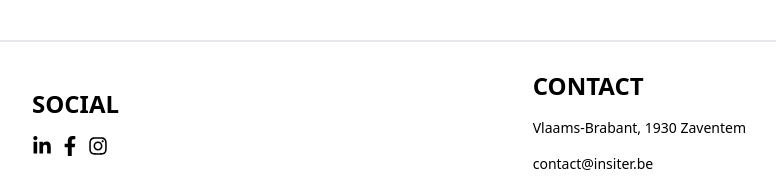
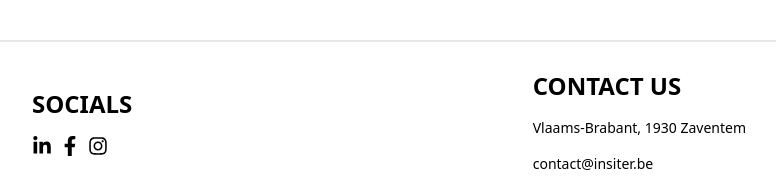
Before and after one commit to MichaelFJ98/DeMannekesFC, a React (Create React App) app in the folder demannekesfc/: page / in a window 1280 px wide. Shown: the part 3646-3832 px from the top of the page, without its empty margins (251-1027 px from the left). Built offline with nearby package versions, Linux system fonts and the light colour scheme; what tailwindcss-bg-patterns would draw is missing.

Commit message:
Update Footer.js

```diff
--- a/demannekesfc/src/components/footer/Footer.js
+++ b/demannekesfc/src/components/footer/Footer.js
@@ -13,7 +13,7 @@ export default function Footer() {
       <Fade duration={1500}>
         <div className="py-7 flex flex-col md:flex-row md:justify-between md:self-center w-7/12">
           <div className="md:self-center md:justify-self-start">
-            <h1 className="font-bold text-2xl pb-4">SOCIAL</h1>
+            <h1 className="font-bold text-2xl pb-4">SOCIALS</h1>
             <div className="flex gap-2 text-xl">
               <FaLinkedinIn className="hover:text-primary dark:hover:text-dark-primary cursor-pointer" />
               <FaFacebookF className="hover:text-primary dark:hover:text-dark-primary cursor-pointer" />
@@ -26,7 +26,7 @@ export default function Footer() {
             </div>
           </div>
           <div className="md:self-center md:justify-self-end">
-            <h1 className="font-bold text-2xl py-4 md:pt-0">CONTACT</h1>
+            <h1 className="font-bold text-2xl py-4 md:pt-0">CONTACT US</h1>
             <p className="font-thin text-sm">Vlaams-Brabant, 1930 Zaventem</p>
             <p className="font-thin text-sm pt-4">contact@insiter.be</p>
           </div>
```
